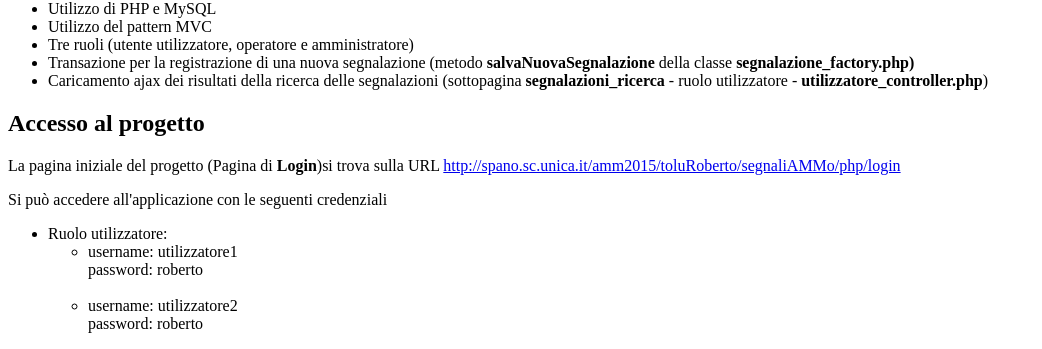
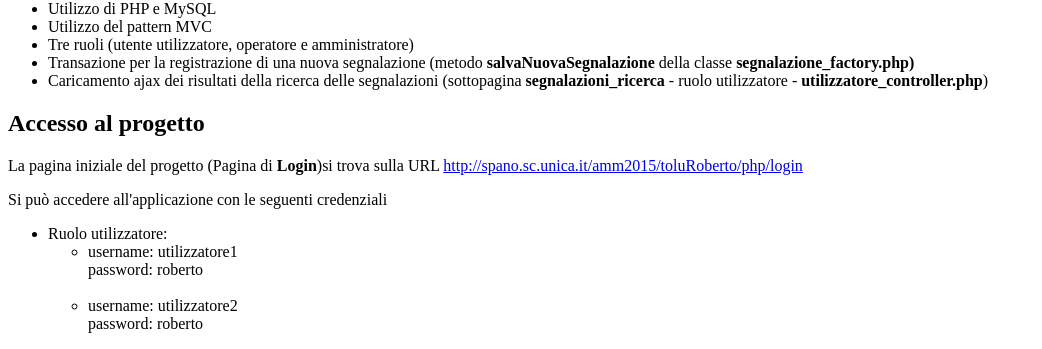
Before and after one commit to Sirboncino/amm2015, a PHP site: page / in a window 1280 px wide. Shown: the part 1998-2347 px from the top of the page, without its empty margins (0-1042 px from the left). Run offline with PHP 8.4, Linux system fonts and the light colour scheme.

Commit message:
commit53

```diff
--- a/index.php
+++ b/index.php
@@ -119,7 +119,7 @@
     <h2>Accesso al progetto</h2>
     <p>
         La pagina iniziale del progetto (Pagina di <strong>Login</strong>)si trova sulla URL
-        <a href="php/login">http://spano.sc.unica.it/amm2015/toluRoberto/segnaliAMMo/php/login</a>
+        <a href="php/login">http://spano.sc.unica.it/amm2015/toluRoberto/php/login</a>
     <p>
     <p>Si pu&ograve; accedere all'applicazione con le seguenti credenziali</p>
     <ul>
```
